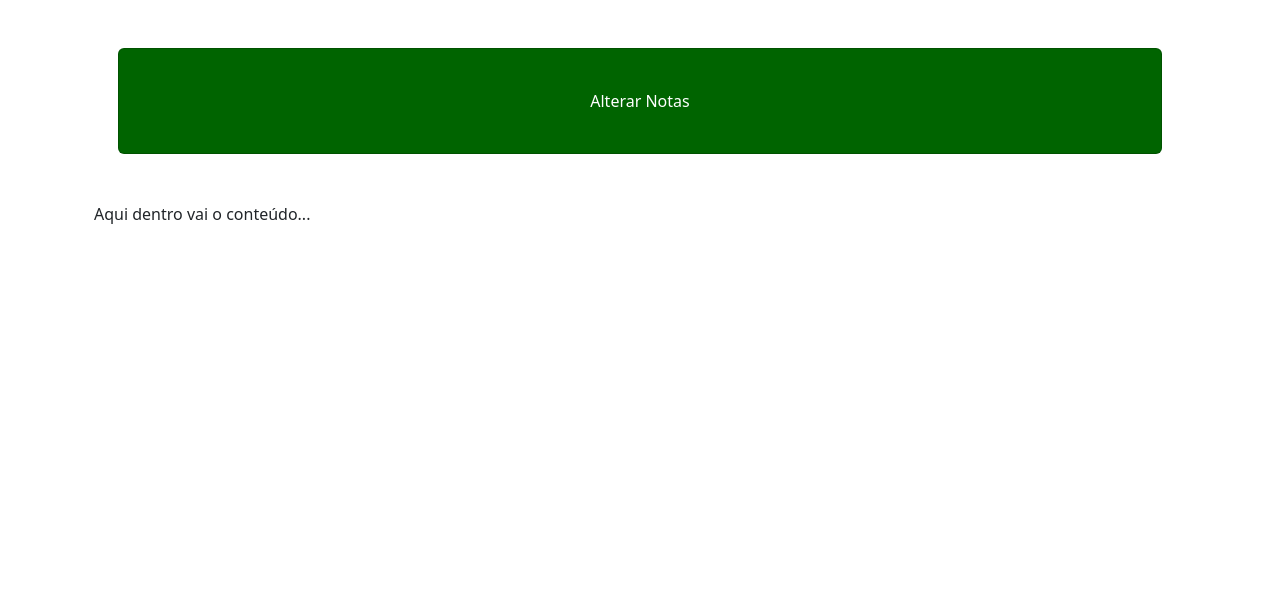
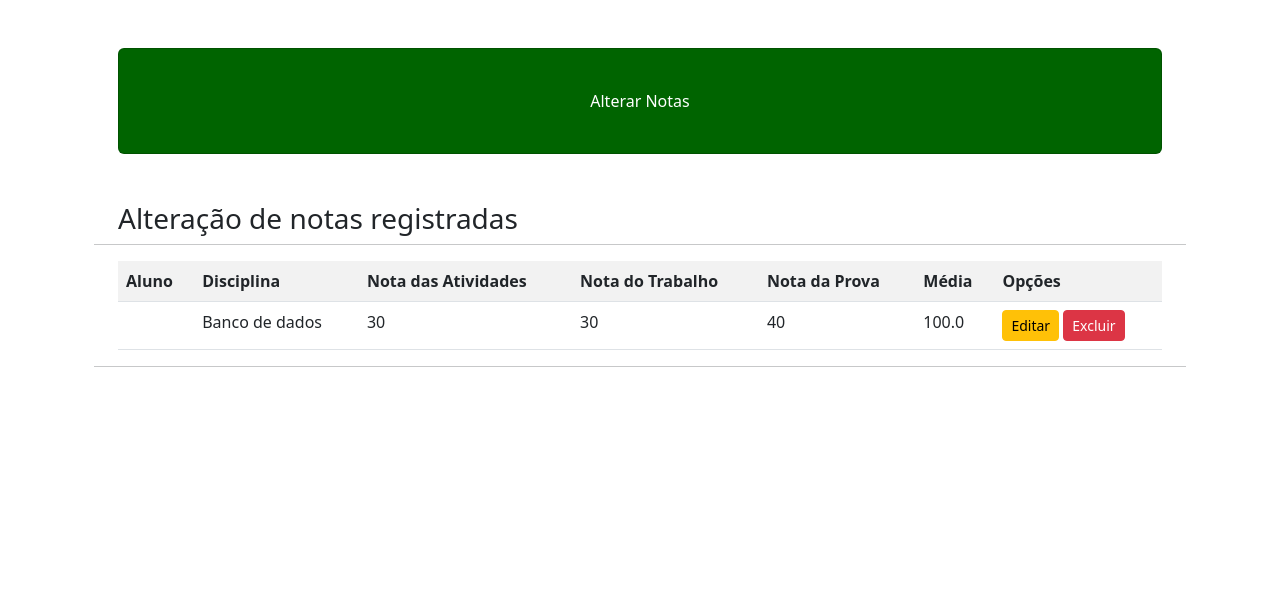
Before and after one commit to claudinei05/novosite, a Django app: page /alterar/ in a window 1280 px wide. Shown: the part 56-663 px from the top of the page. Run offline with Django 5.2, Linux system fonts and the light colour scheme; a user stored in the database is signed in; data comes from the database, SQL or seed files in the repository; both versions use the stored data as it was after the commit; some libraries are stand-ins or nearby versions.

Commit message:
04-07-2025

```diff
--- a/usuarios/templates/usuarios/alterar.html
+++ b/usuarios/templates/usuarios/alterar.html
@@ -2,4 +2,42 @@
 
 {% block aba %}Alterar Notas{%endblock%}
 {% block titulo %}Alterar Notas{%endblock%}
-{% block conteudo %}Aqui dentro vai o conteúdo...{%endblock%}
+{% block conteudo %}
+<h3>
+    Alteração de notas registradas
+</h3>
+<hr>
+
+<div class="table-responsive">
+    <table class="table table-striped">
+        <tr>
+            <th>Aluno</th>
+            <th>Disciplina</th>
+            <th>Nota das Atividades</th>
+            <th>Nota do Trabalho</th>
+            <th>Nota da Prova</th>
+            <th>Média</th>
+            <th>Opções</th>
+        </tr>
+        {% for campo in lista_notas %}
+            <tr>
+                <td>{{ user.first_name}}</td>
+                <td>{{campo.disciplina}}</td>
+                <td>{{campo.nota_atividade}}</td>
+                <td>{{campo.nota_trabalho}}</td>
+                <td>{{campo.nota_prova}}</td>
+                <td>{{campo.media}}</td>
+                <td>
+                    <a href="#" class="btn btn-warning btn-sm">Editar</a>
+                    <a href="{% url 'excluir_verificacao' campo.pk %}" class="btn btn-danger btn-sm">Excluir</a>
+                </td>
+            </tr>
+        {% empty %}
+            <tr>
+                <td colspan="7">Nenhum registro encontrado.</td>
+            </tr>
+        {% endfor %}
+    </table>
+</div>
+<hr>
+{%endblock%}
--- a/usuarios/urls.py
+++ b/usuarios/urls.py
@@ -9,4 +9,7 @@ urlpatterns = [
     path('alterar/', views.alterar, name = 'alterar'),
     path('visualizar/', views.visualizar, name = 'visualizar'),
     path('logout/', views.logout, name = 'logout'),
+    path('excluir_verificacao/<int:pk>', views.excluir_verificacao, name = 'excluir_verificacao'),
+    path('excluir/<int:pk>', views.excluir, name = 'excluir'),
+
 ]
--- a/usuarios/views.py
+++ b/usuarios/views.py
@@ -1,5 +1,6 @@
 from django.shortcuts import render
-from django.http.response import HttpResponse
+from django.http.response import HttpResponse, HttpResponseRedirect
+from django.urls import reverse
 from django.contrib.auth.models import User
 from django.contrib.auth import authenticate
 from django.contrib.auth import login as login_django, logout as logout_django
@@ -75,10 +76,13 @@ def lancar(request):
 
 
 def alterar(request):
-    if request.user.is_authenticated:
-        return render(request, 'usuarios/alterar.html')
-    else:
-        return HttpResponse("Faça o login para acessar!")
+    if request.method == "GET":
+        if request.user.is_authenticated:
+            lista_notas = Nota.objects.all()
+            dicionario_notas = {'lista_notas':lista_notas}
+            return render(request, 'usuarios/alterar.html', dicionario_notas)
+        else:
+            return HttpResponse("Faça o login para acessar!")
 
 
 def visualizar(request):
@@ -99,3 +103,21 @@ def visualizar(request):
             lista_notas = Nota.objects.filter(disciplina = disciplina)
             discionario_notas_filtradas = {'lista_notas':lista_notas}
             return render(request, 'usuarios/visualizar.html', discionario_notas_filtradas)
+
+def excluir_verificacao(request, pk):
+    if request.method == "GET":
+        if request.user.is_authenticated:
+            lista_notas = Nota.objects.get(pk=pk)
+            dicionario_notas  = {'lista_notas':lista_notas}
+            return render(request, 'usuarios/excluir.html', dicionario_notas)
+        else:
+            return HttpResponse("Faça o login para acessar!")
+
+def excluir(request, pk):
+    if request.method == "GET":
+        if request.user.is_authenticated:
+            diciplina_selecionada = Nota.objects.get(pk=pk)
+            diciplina_selecionada.delete()
+            return HttpResponseRedirect(reverse('alterar'))
+        else:
+            return HttpResponse("Faça o login para acessar!")
```
Also changed, not shown: usuarios/templates/usuarios/excluir.html (added, +17 -0 lines), db.sqlite3.
